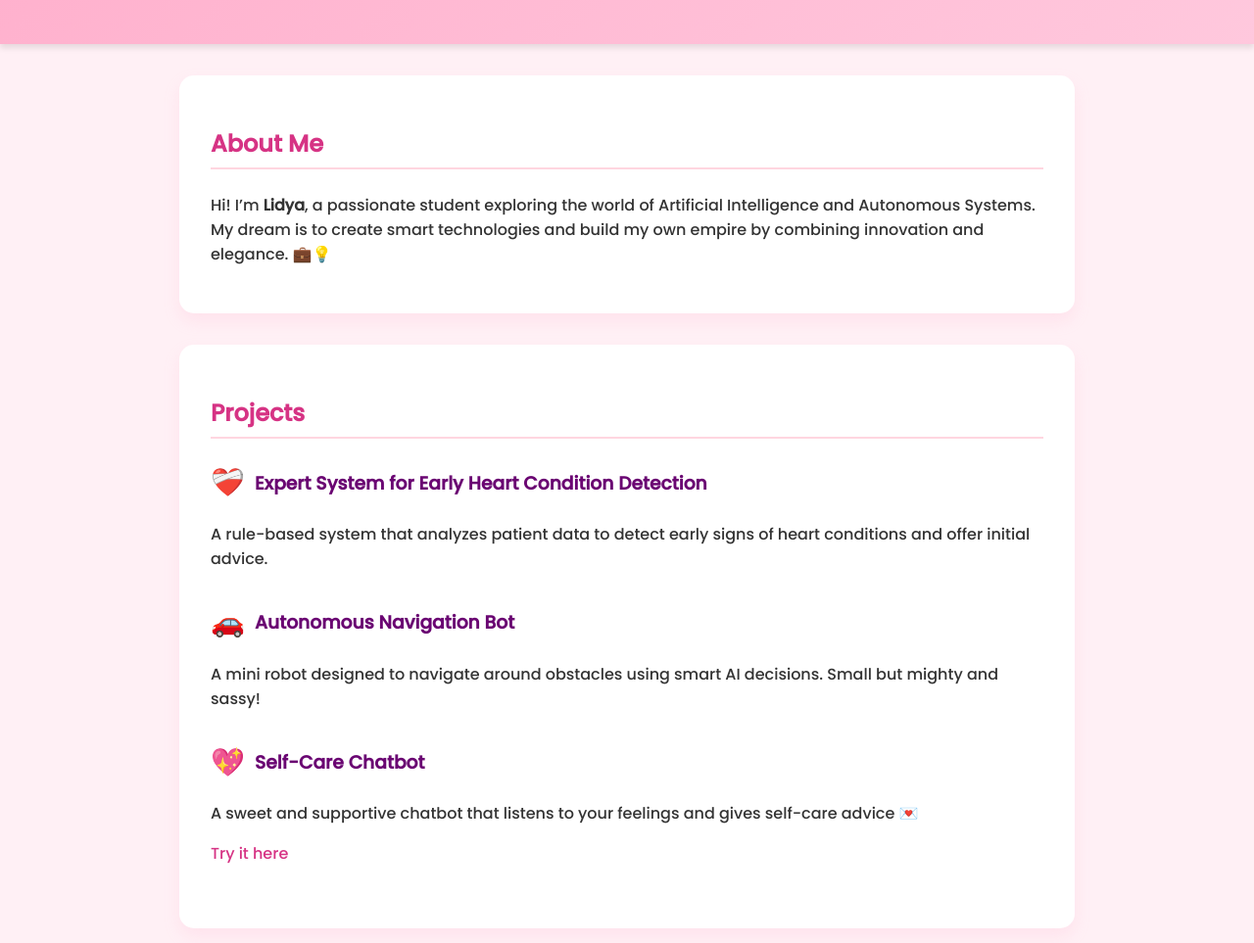
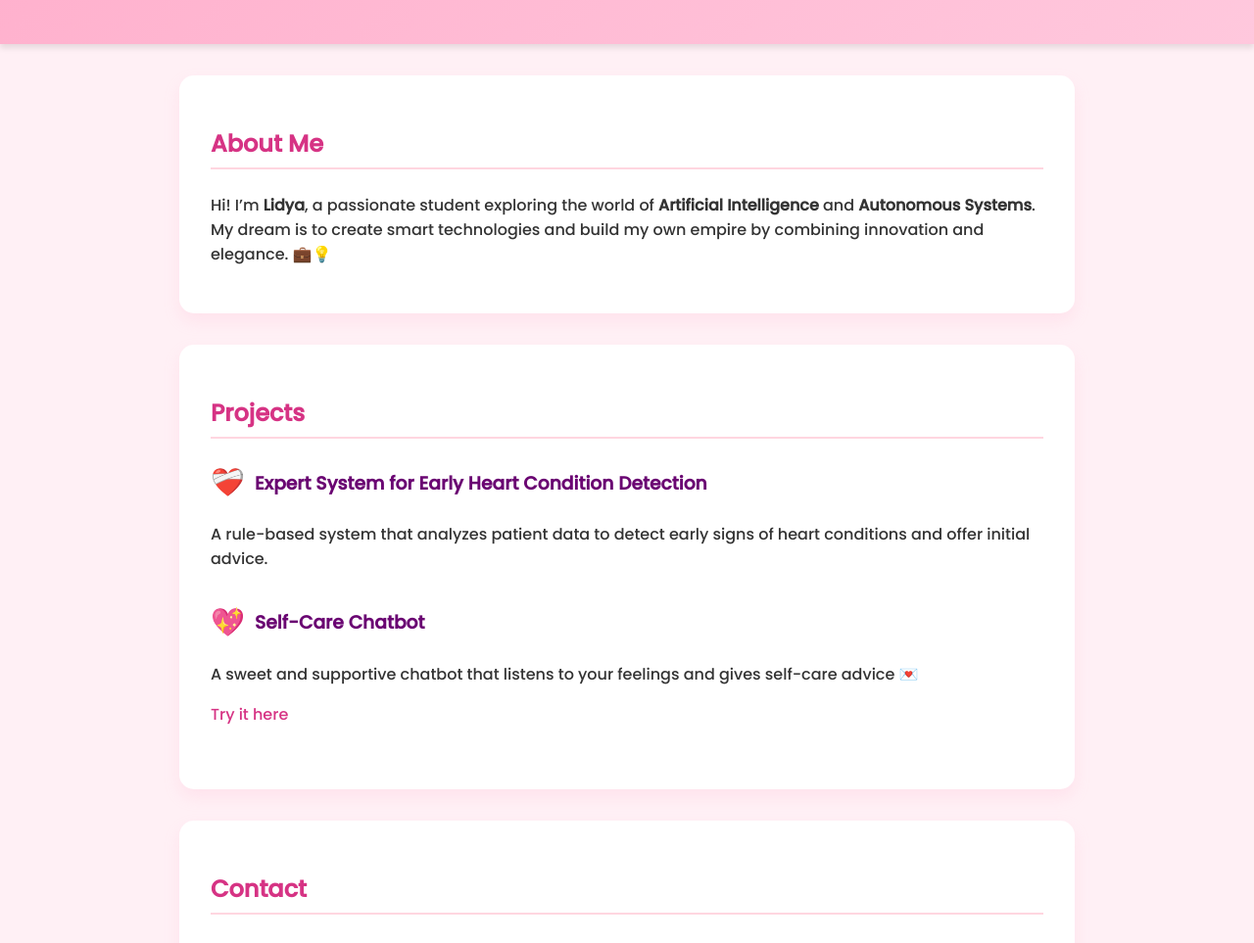
Before and after one commit to Lidya-codes/lidya-codes.github.io, a plain HTML site: page index.html in a window 1280 px wide. Shown: the part 137-1100 px from the top of the page at 98% size. Drawn offline with nearby package versions, Linux system fonts and the light colour scheme.

Commit message:
Update index.html

```diff
--- a/index.html
+++ b/index.html
@@ -75,7 +75,7 @@
 
   <section>
     <h2>About Me</h2>
-    <p>Hi! I’m <strong>Lidya</strong>, a passionate student exploring the world of Artificial Intelligence and Autonomous Systems. My dream is to create smart technologies and build my own empire by combining innovation and elegance. 💼💡</p>
+    <p>Hi! I’m <strong>Lidya</strong>, a passionate student exploring the world of  <strong>Artificial Intelligence </strong>and <strong>Autonomous Systems</strong>. My dream is to create smart technologies and build my own empire by combining innovation and elegance. 💼💡</p>
   </section>
 
   <section>
@@ -84,10 +84,6 @@
       <h3><span class="project-icon">❤️‍🩹</span> Expert System for Early Heart Condition Detection</h3>
       <p>A rule-based system that analyzes patient data to detect early signs of heart conditions and offer initial advice.</p>
     </div>
-      <div class="project">
-        <h3><span class="project-icon">🚗</span> Autonomous Navigation Bot</h3>
-        <p>A mini robot designed to navigate around obstacles using smart AI decisions. Small but mighty and sassy!</p>
-      </div>
       <div class="project">
     <h3><span class="project-icon">💖</span> Self-Care Chatbot</h3>
     <p>A sweet and supportive chatbot that listens to your feelings and gives self-care advice 💌</p>
```
